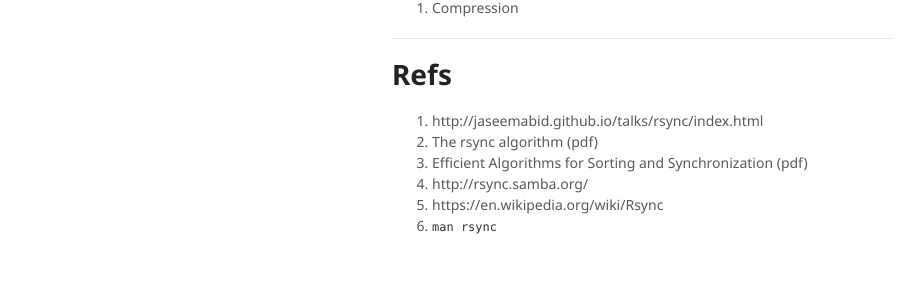
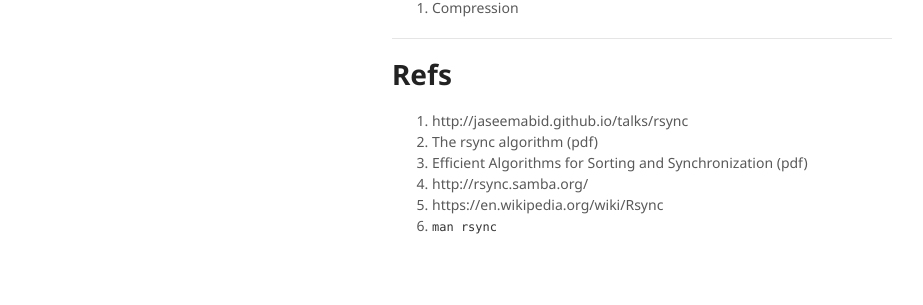
Before and after one commit to jaseemabid/blog, a Jekyll site: the page built from talks/rsync/rsync.md, in a window 1280 px wide and 900 px high, scrolled down 5779 px. Shown: the part 436-741 px from the top of the window, without its empty margins (178-1101 px from the left). Built offline with Jekyll 4.4.1, drawn with Linux system fonts in a browser that asks for light colours; nearby versions of some CDN libraries; our own code applies the rules of GitHub Pages for plain Markdown files; part of the change alters nothing that is shown; grey boxes are pictures that could not be loaded.

Commit message:
Nicer URLs

```diff
--- a/talks/rsync/rsync.md
+++ b/talks/rsync/rsync.md
@@ -241,7 +241,7 @@ class: middle, center
 
 # Refs
 
-1. http://jaseemabid.github.io/talks/rsync/index.html
+1. http://jaseemabid.github.io/talks/rsync
 1. The rsync algorithm (pdf)
 1. Efficient Algorithms for Sorting and Synchronization (pdf)
 1. http://rsync.samba.org/
```
